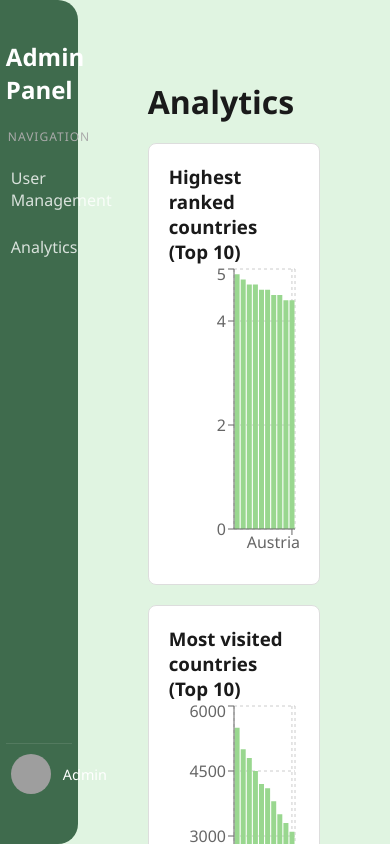
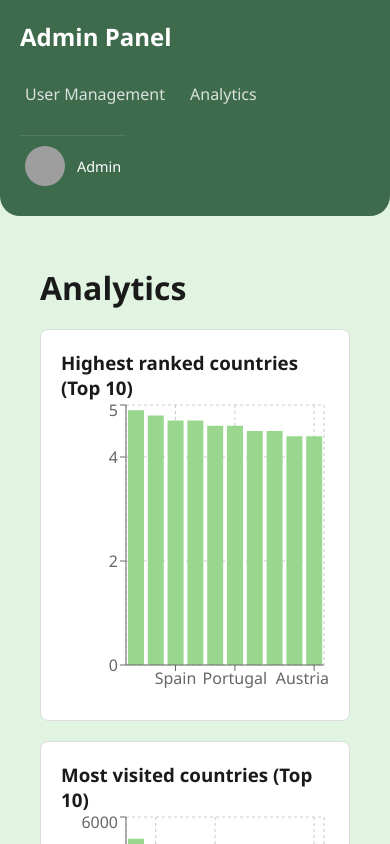
Before and after one commit to kaniapaulina/VisitIt, a React (Vite) app in the folder VisitIt.Frontend/: page /admin in a window 390 px wide. Shown: the top 844 px of the page. Built offline with nearby package versions, Linux system fonts and the light colour scheme; grey boxes are pictures that could not be loaded.

Commit message:
added formatting for smaller screens

```diff
--- a/VisitIt.Frontend/src/pages/admin/dashboard.module.css
+++ b/VisitIt.Frontend/src/pages/admin/dashboard.module.css
@@ -111,3 +111,53 @@
   width: 100%;
   flex: 1;
 }
+
+@media (max-width: 1024px) {
+  .pageWrapper {
+    flex-direction: column;
+    height: auto;
+    overflow-y: visible;
+  }
+
+
+  .sideBar {
+    width: 100vw;
+    height: auto;
+    padding: 20px;
+    border-top-right-radius: 0;
+    border-bottom-right-radius: 20px;
+    border-bottom-left-radius: 20px;
+    flex-direction: row;
+    justify-content: space-between;
+    align-items: center;
+    flex-shrink: 0;
+  }
+
+
+  .navSection {
+    flex-direction: row;
+    gap: 15px;
+  }
+
+  .navTitle {
+    display: none;
+  }
+
+
+  .mainContent {
+    padding: 20px 10px;
+  }
+
+
+  .dashboardBody {
+    padding: 10px;
+    gap: 15px;
+  }
+}
+
+@media (max-width: 600px) {
+  .sideBar {
+    flex-direction: column;
+    align-items: flex-start;
+  }
+}
```
